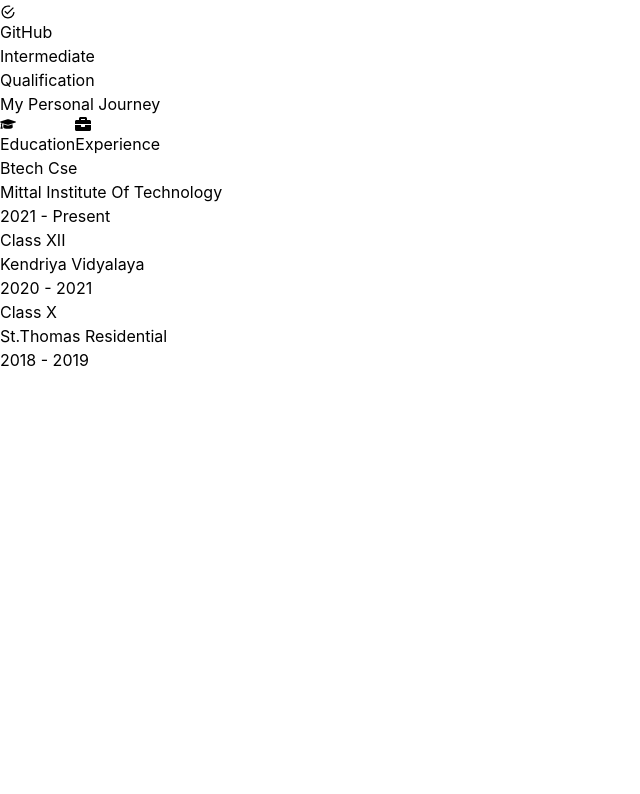
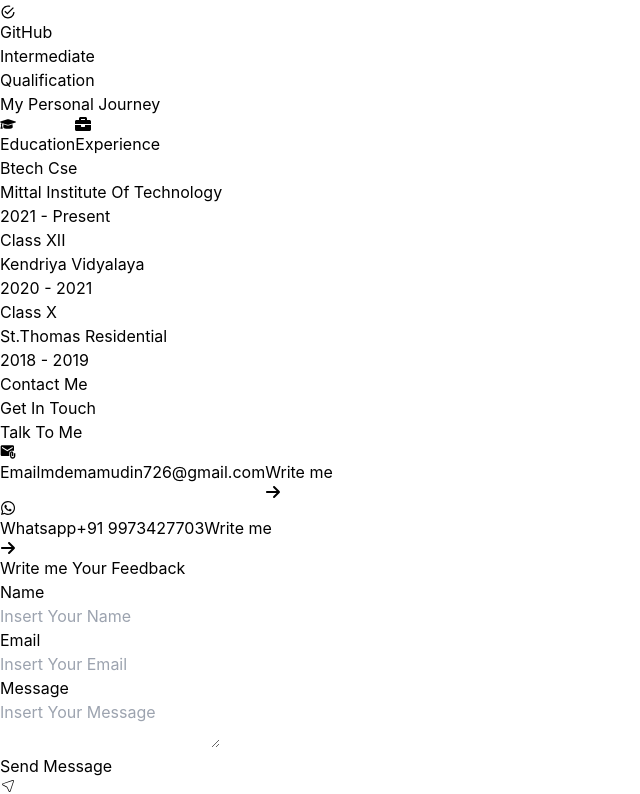
Before and after one commit to MdMassum/Portfolio, a React (Vite) app: page / in a window 1280 px wide. Shown: the part 3562-4356 px from the top of the page, without its empty margins (0-640 px from the left). Before the commit the page ends 3934 px from the top, so only its background shows below. Built offline with nearby package versions, Linux system fonts and the light colour scheme.

Commit message:
created contact section

```diff
--- a/package.json
+++ b/package.json
@@ -10,6 +10,8 @@
     "preview": "vite preview"
   },
   "dependencies": {
+    "emailjs": "^4.0.3",
+    "emailjs-com": "^3.2.0",
     "react": "^18.3.1",
     "react-dom": "^18.3.1",
     "react-icons": "^5.3.0"
--- a/src/App.jsx
+++ b/src/App.jsx
@@ -1,6 +1,7 @@
 // import './App.css'
 import Header from "./components/Header"
 import About from "./pages/About/About"
+import Contact from "./pages/Contact/Contact"
 import Home from "./pages/Home/Home"
 import Qualification from "./pages/Qualification/Qualification"
 import Skills from "./pages/Skills/Skills"
@@ -14,6 +15,7 @@ function App() {
       <About/>
       <Skills/>
       <Qualification/>
+      <Contact/>
     </>
   )
 }
--- /dev/null
+++ b/src/pages/Contact/Contact.jsx
@@ -0,0 +1,128 @@
+import React, { useState } from 'react';
+import { MdAttachEmail } from "react-icons/md";
+import { FaWhatsapp, FaArrowRight } from "react-icons/fa6";
+import { CiLocationArrow1 } from "react-icons/ci";
+import emailjs from 'emailjs-com';
+
+function Contact() {
+    const [cred, setCred] = useState({name:"",email:"",desc:""});
+    const [success, setSuccess] = useState(false);
+    const handlechange = (e)=>{
+        setSuccess(false);
+        const {id, value} = e.target;
+        setCred((prevCred)=>({
+            ...prevCred,
+            [id]:value,
+        }))
+    }
+    const handleSubmit = (e) =>{
+        e.preventDefault();
+
+        // Send email with emailjs
+        emailjs.send('service_l4lorhe', 'template_y12rie9', cred, 'ZL0Ji6kIghcyI2DtC')
+            .then((result) => {
+                console.log('Email sent successfully:', result.text);
+                setCred({ name: "", email: "", desc: "" }); // Reset the form
+                setSuccess(true); // Show success message
+            })
+            .catch((error) => {
+                console.log('Failed to send email:', error.text);
+            });
+    }
+  return (
+    <div id='contact' className='flex flex-col items-center justify-center md:justify-between p-7 md:px-44 gap-8'>
+      <h2 className='text-3xl md:text-5xl font-bold text-center md:text-left'>Contact Me</h2>
+      <span className='text-gray-500 text-sm md:text-lg text-center md:text-left -mt-5'>Get In Touch</span>
+
+      <div className='flex flex-col md:flex-row gap-6 justify-between w-full'>
+        {/* left part */}
+        <div className='w-full md:w-1/2 space-y-6'>
+          <h3 className='text-xl font-semibold text-center'>Talk To Me</h3>
+
+          {/* Email */}
+          <div className='flex flex-col justify-center items-center shadow-lg rounded-lg p-6 bg-white transform transition-transform duration-300 hover:scale-105'>
+            <MdAttachEmail className='text-4xl text-red-500' />
+            <span className='font-semibold text-lg'>Email</span>
+            <span className='text-gray-500'>mdemamudin726@gmail.com</span>
+            <button className='flex justify-center items-center gap-1 mt-3 text-blue-500 hover:text-blue-700'>
+              <a href="mailto:mdemamudin726@gmail.com?subject=Hello%20from%20your%20portfolio">Write me</a> <FaArrowRight />
+            </button>
+          </div>
+
+          {/* Whatsapp */}
+          <div className='flex flex-col justify-center items-center shadow-lg rounded-lg p-6 bg-white transform transition-transform duration-300 hover:scale-105'>
+            <FaWhatsapp className='text-4xl text-green-500' />
+            <span className='font-semibold text-lg'>Whatsapp</span>
+            <span className='text-gray-500'>+91 9973427703</span>
+            <a
+                href="https://wa.me/919973427703?text=Hello%20from%20your%20portfolio"
+                target="_blank"
+                rel="noopener noreferrer"
+                className='flex justify-center items-center gap-1 mt-3 text-green-500 hover:text-green-700'
+            >
+                Write me<FaArrowRight />
+            </a>
+
+          </div>
+        </div>
+
+        {/* right part */}
+        <form onSubmit={handleSubmit} className='w-full md:w-1/2 space-y-5'>
+          <h3 className='text-xl font-semibold text-center'>Write me Your Feedback</h3>
+
+          {/* Name Input */}
+          <fieldset className='border border-gray-400 rounded-md'>
+            <legend className='text-sm mx-4 px-1'>Name</legend>
+            <input
+              type='text'
+              className='w-full px-4 py-2 outline-none'
+              placeholder='Insert Your Name'
+              id='name'
+              value={cred.name}
+              onChange={handlechange}
+              required
+            />
+          </fieldset>
+
+          {/* Email Input */}
+          <fieldset className='border border-gray-400 rounded-md'>
+            <legend className='text-sm mx-4 px-1'>Email</legend>
+            <input
+              type='email'
+              className='w-full px-4 py-2 outline-none'
+              placeholder='Insert Your Email'
+              id='email'
+              value={cred.email}
+              onChange={handlechange}
+            />
+          </fieldset>
+
+          {/* Message Input */}
+          <fieldset className='border border-gray-400 rounded-md'>
+            <legend className='text-sm mx-4 px-1'>Message</legend>
+            <textarea
+              className='w-full px-4 py-2 outline-none h-32'
+              placeholder='Insert Your Message'
+              id='desc'
+              value={cred.desc}
+              onChange={handlechange}
+              required
+            />
+          </fieldset>
+
+          {/* Submit Button */}
+          <div className='flex justify-center md:justify-start items-center gap-2 flex-col md:flex-row'>
+            <button className='flex items-center gap-1 bg-black text-white py-2 px-4 rounded-xl hover:bg-gray-800 hover:text-red-500'>
+              <span>Send Message</span>
+              <CiLocationArrow1 className='text-xl' />
+            </button>
+            {success && <span className='text-sm text-green-600 font-semibold'>Message Sent SuccessFully !!</span>}
+          </div>
+
+        </form>
+      </div>
+    </div>
+  );
+}
+
+export default Contact;
--- a/src/pages/Qualification/Experience.jsx
+++ b/src/pages/Qualification/Experience.jsx
@@ -7,9 +7,9 @@ function Experience() {
       <div className="flex justify-end border-r-2 border-gray-300 pr-4">
         {/* Data */}
         <div className="text-right">
-          <h4 className="font-semibold">Fresher</h4>
-          <p className="text-gray-600"></p>
-          <p className="text-gray-400 text-sm">Nil</p>
+          <h4 className="font-semibold">Dubtap Technology LLP (JustPe)</h4>
+          <p className="text-gray-600">Intern</p>
+          <p className="text-gray-400 text-sm">sep 2024 - Present</p>
         </div>
       </div>
 
--- a/src/pages/Qualification/Qualification.jsx
+++ b/src/pages/Qualification/Qualification.jsx
@@ -11,7 +11,7 @@ function Qualification() {
       <h2 className='text-3xl md:text-5xl font-bold text-center md:text-left'>Qualification</h2>
       <span className='text-gray-500 text-sm md:text-lg text-center md:text-left'>My Personal Journey</span>
 
-      <div className='flex justify-center gap-6 mb-10'>
+      <div className='flex justify-center gap-6 mb-1 mt-10'>
         <button
           className={`flex items-center gap-2 ${activeTab === 'Education' ? 'text-black font-semibold' : 'text-gray-500'}`}
           onClick={() => setActiveTab('Education')}
```
Also changed, not shown: 1 other file (tests, documents, lock files or other folders).
